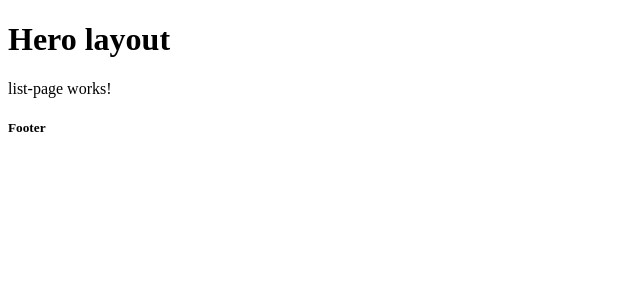
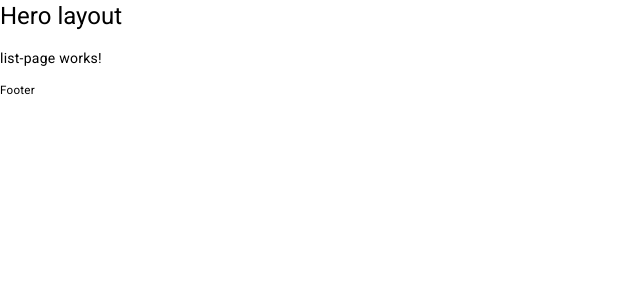
Before and after one commit to farney9/devTalles-angular-cero-a-experto-2023, an Angular app in the folder 06-heroesApp/: page /heroes/list in a window 1280 px wide. Shown: the top 300 px of the page, without its empty margins (0-640 px from the left). Built offline with nearby package versions, Linux system fonts and the light colour scheme.

Commit message:
add Angular Material

```diff
--- a/06-heroesApp/angular.json
+++ b/06-heroesApp/angular.json
@@ -35,6 +35,7 @@
               "src/assets"
             ],
             "styles": [
+              "@angular/material/prebuilt-themes/deeppurple-amber.css",
               "src/styles.css"
             ],
             "scripts": []
@@ -94,6 +95,7 @@
               "src/assets"
             ],
             "styles": [
+              "@angular/material/prebuilt-themes/deeppurple-amber.css",
               "src/styles.css"
             ],
             "scripts": []
--- a/06-heroesApp/package.json
+++ b/06-heroesApp/package.json
@@ -11,10 +11,12 @@
   "private": true,
   "dependencies": {
     "@angular/animations": "^17.0.0",
+    "@angular/cdk": "^17.0.4",
     "@angular/common": "^17.0.0",
     "@angular/compiler": "^17.0.0",
     "@angular/core": "^17.0.0",
     "@angular/forms": "^17.0.0",
+    "@angular/material": "^17.0.4",
     "@angular/platform-browser": "^17.0.0",
     "@angular/platform-browser-dynamic": "^17.0.0",
     "@angular/router": "^17.0.0",
--- a/06-heroesApp/src/app/app.module.ts
+++ b/06-heroesApp/src/app/app.module.ts
@@ -1,5 +1,7 @@
 import { NgModule } from '@angular/core';
 import { BrowserModule } from '@angular/platform-browser';
+import { BrowserAnimationsModule } from '@angular/platform-browser/animations';
+
 
 import { AppRoutingModule } from './app-routing.module';
 import { AppComponent } from './app.component';
@@ -11,6 +13,7 @@
   ],
   imports: [
     BrowserModule,
+    BrowserAnimationsModule,
     AppRoutingModule,
     SharedModule,
   ],
--- a/06-heroesApp/src/index.html
+++ b/06-heroesApp/src/index.html
@@ -6,8 +6,10 @@
   <base href="/">
   <meta name="viewport" content="width=device-width, initial-scale=1">
   <link rel="icon" type="image/x-icon" href="favicon.ico">
+  <link href="https://fonts.googleapis.com/css2?family=Roboto:wght@300;400;500&display=swap" rel="stylesheet">
+  <link href="https://fonts.googleapis.com/icon?family=Material+Icons" rel="stylesheet">
 </head>
-<body>
+<body class="mat-typography">
   <app-root></app-root>
 </body>
 </html>
--- a/06-heroesApp/src/styles.css
+++ b/06-heroesApp/src/styles.css
@@ -1 +1,4 @@
 /* You can add global styles to this file, and also import other style files */
+
+html, body { height: 100%; }
+body { margin: 0; font-family: Roboto, "Helvetica Neue", sans-serif; }
```
Also changed, not shown: 1 other file (tests, documents, lock files or other folders).
